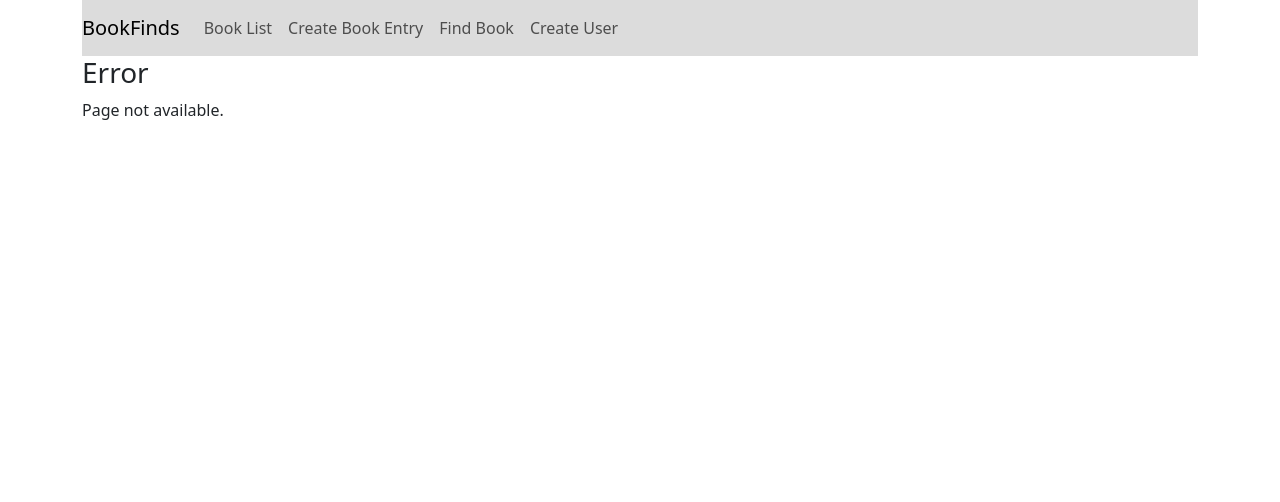
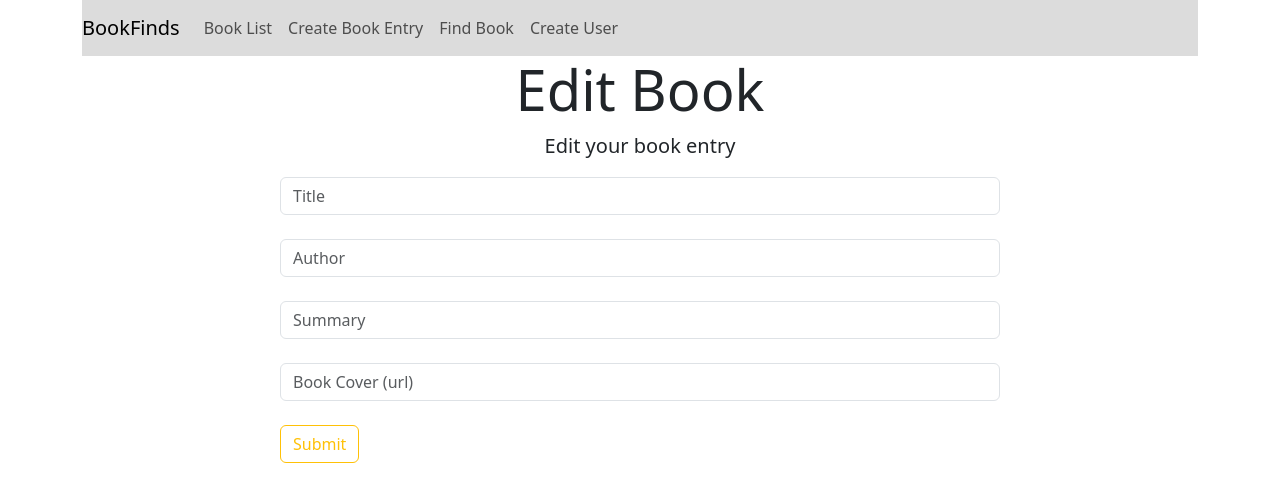
Before and after one commit to anchal218/4300-finalproject, a React (Create React App) app in the folder src/: page /edit-book/1 in a window 1280 px wide. Shown: the top 502 px of the page. Built offline with nearby package versions, Linux system fonts and the light colour scheme; no server answers; the HTML template or start-up script is replaced by a standard one.

Commit message:
can edit

```diff
--- a/src/App.js
+++ b/src/App.js
@@ -53,6 +53,7 @@
 import CreateBook from './CreateBook';
 // import BookDetails from './BookDetails';
 import Navbar from './Navbar';
+import EditBook from './EditBook';
 // import Navbar1 from './components/Navbar1';
 // import booklist from './components/create-exercises.component';
 // import "bootstrap/dist/css/bootstrap.min.css"
@@ -70,6 +71,7 @@
       <Route path="/edit/:id" element={<EditExercise />} />
       <Route path="/create" element={<CreateExercise />} /> */}
       <Route path="/users" element={<CreateUser/>} />
+      <Route path="/edit-book/:id" element={<EditBook/>} />
       {/* <Route exact path='/' element={<ShowItemList />} /> */}
       <Route path='/create-book' element={<CreateBook />} />
       {/* <Route path='/edit-item/:id' element={<UpdateItemInfo />} />
--- /dev/null
+++ b/src/EditBook.js
@@ -0,0 +1,144 @@
+import React, { useState, useEffect } from 'react';
+import { Link, useParams, useNavigate } from 'react-router-dom';
+import axios from 'axios';
+
+function EditBook(props) {
+
+  const [books, setBook] = useState({});
+
+  const { id } = useParams();
+  const navigate = useNavigate();
+
+
+  useEffect(() => {
+    axios
+      .get(`http://localhost:8082/api/books/${id}`)
+      .then((res) => {
+        setBook({
+        title: res.data.title,
+        author: res.data.author,
+        summary: res.data.summary,
+        image: res.data.image
+        });
+      })
+      .catch((err) => {
+        console.log('Error from Edit-Book');
+      });
+  }, [id]);
+  // axios
+  // .get(`http://localhost:8082/users/${id}`)
+  //   .then(res => {
+  //     if (res.data.length > 0) {
+  //       books.setBook({
+  //         users: res.data.map(user => user.username),
+  //       })
+  //     }
+  //   })
+  //   .catch((error) => {
+  //     console.log(error);
+  //   }), [id]);
+
+const onChange = (e) => {
+  setBook({...books, [e.target.name]: e.target.value})
+}
+
+const onSubmit = (e) => {
+  e.preventDefault();
+
+  const data = {
+    title: books.title,
+    author: books.author,
+    summary: books.summary,
+    image: books.image,
+  };
+
+  axios
+  .put(`http://localhost:8082/api/books/${id}`, data)
+  .then((res) => {
+    navigate(`/list-view`);
+  })
+  .catch((err) => {
+    console.log('Error in UpdateItemInfo!');
+  });
+
+  console.log(books);
+}
+
+return (
+  <div className='EditBook'>
+    <div className='container'>
+      <div className='row'>
+        <div className='col-md-8 m-auto'>
+          <h1 className='display-4 text-center'>Edit Book</h1>
+          <p className='lead text-center'>Edit your book entry</p>
+
+          <form noValidate onSubmit={onSubmit}>
+            <div className='form-group'>
+              <input
+                type='text'
+                placeholder='Title'
+                name='title'
+                className='form-control'
+                value={books.title}
+                onChange={onChange}
+              />
+            </div>
+            <br />
+
+            <div className='form-group'>
+              <input
+                type='text'
+                placeholder='Author'
+                name='author'
+                className='form-control'
+                value={books.author}
+                onChange={onChange}
+              />
+            </div>
+            <br />
+
+            <div className='form-group'>
+              <input
+                type='text'
+                placeholder='Summary'
+                name='summary'
+                className='form-control'
+                value={books.summary}
+                onChange={onChange}
+              />
+            </div>
+            <br />
+            {/* <div className='form-group'>
+              <input
+                type='date'
+                placeholder='published_date'
+                name='published_date'
+                className='form-control'
+                value={book.published_date}
+                onChange={onChange}
+              />
+            </div> */}
+            <div className='form-group'>
+              <input
+                type='text'
+                placeholder='Book Cover (url)'
+                name='image'
+                className='form-control'
+                value={books.image}
+                onChange={onChange}
+              />
+            </div>
+
+            <input
+              type='submit'
+              className='btn btn-outline-warning btn-block mt-4'
+            />
+          </form>
+        </div>
+      </div>
+    </div>
+  </div>
+);
+};
+
+export default EditBook;
```
